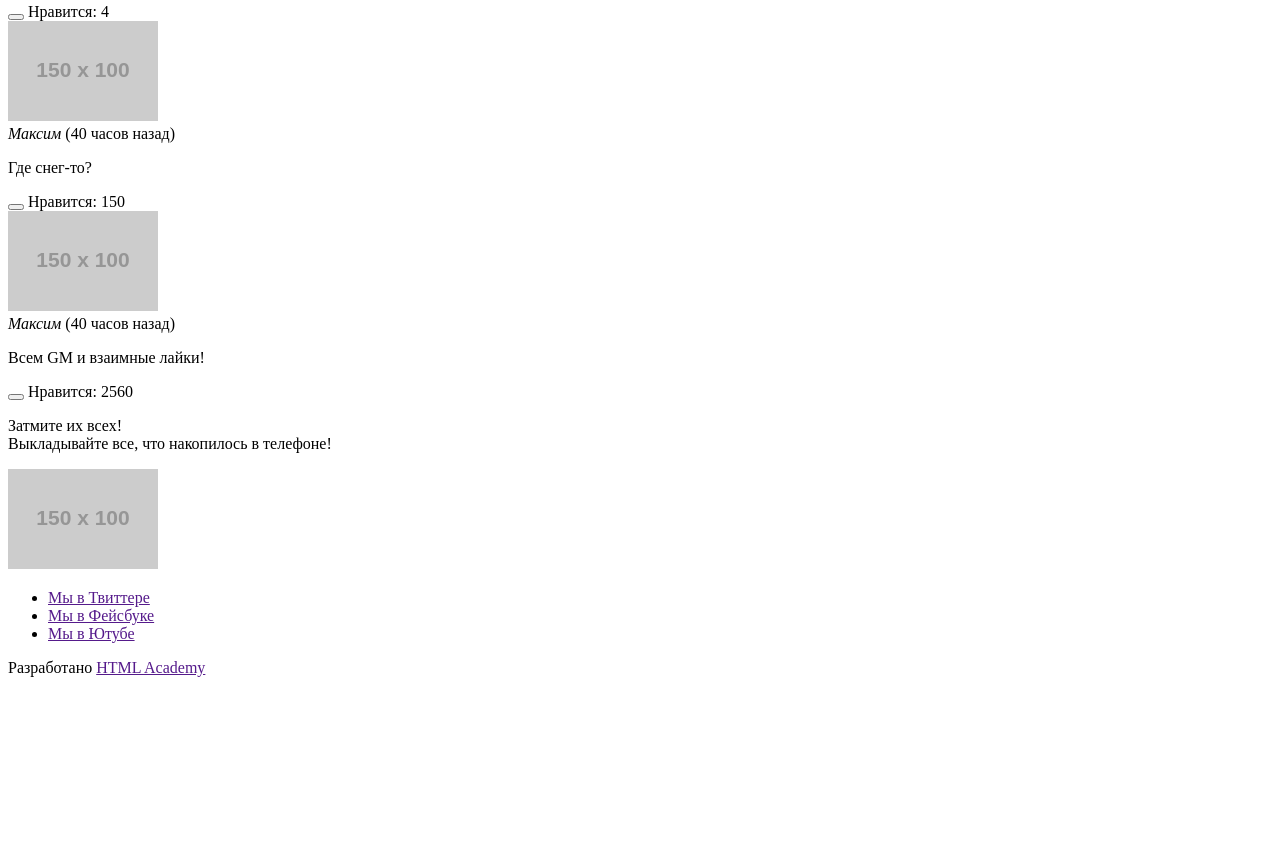
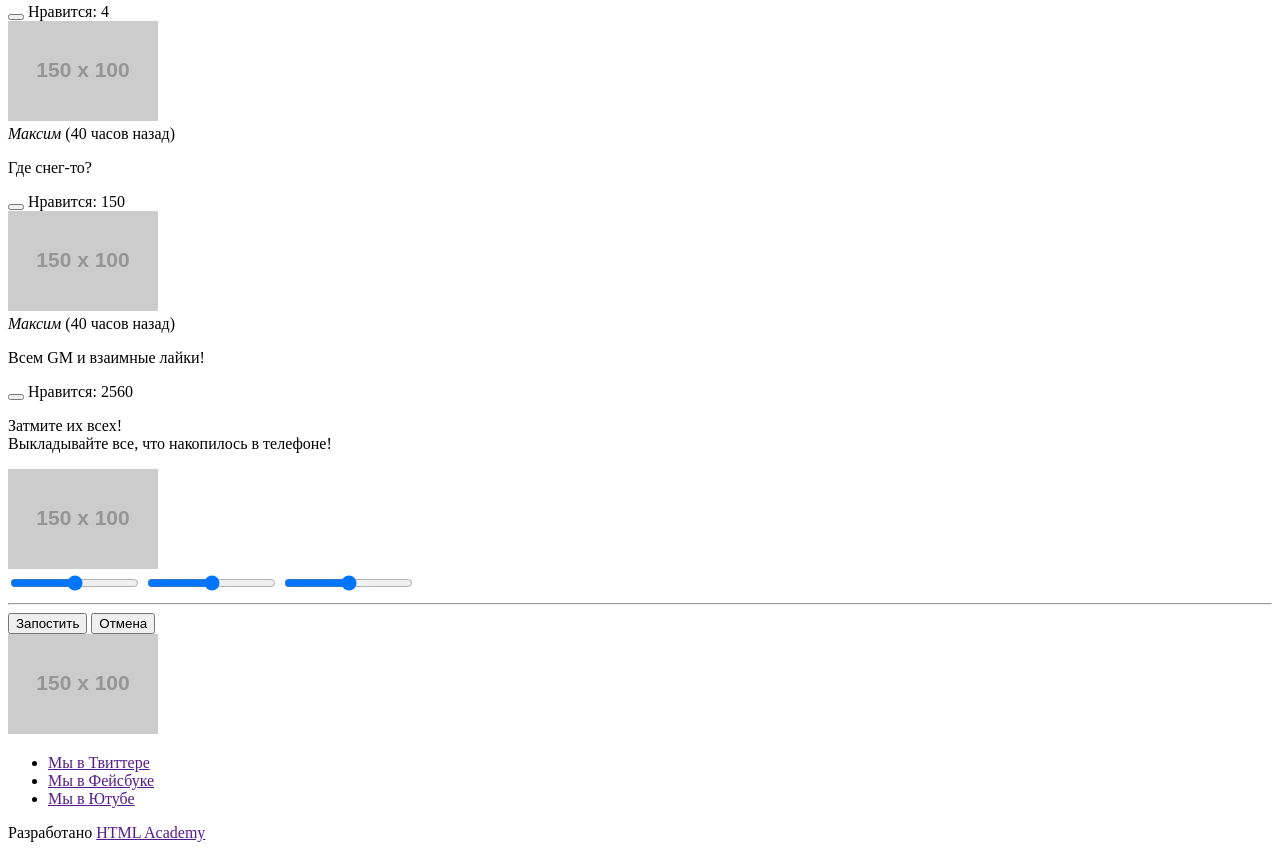
Before and after one commit to espavoru/63947-pink, a website: page photo.html in a window 1280 px wide. Shown: the part 1321-2179 px from the top of the page. Before the commit the page ends 2014 px from the top, so only its background shows below. Drawn offline with Linux system fonts and the light colour scheme; placeholder pictures from the web are drawn by us.

Commit message:
Добавил секцию редактирования фотографии

```diff
--- a/photo.html
+++ b/photo.html
@@ -141,6 +141,24 @@
           Выкладывайте все, что накопилось в телефоне!
         </p>
       </section>
+      <section class="photo-edit">
+        <div class="photo-edit__img">
+          <img src="http://placehold.it/150x100" alt="">
+        </div>
+        <form action="" class="photo-edit__form" method="post">
+          <div class="edit-photo">
+            <label class="edit-photo__crop" for="crop"></label>
+            <label class="edit-photo__color" for="color"></label>
+            <label class="edit-photo__light" for="light"></label>
+          </div>
+          <input class"photo-edit__form-range" type="range" name="crop" id="crop" min="-50" max="50">
+          <input class"photo-edit__form-range" type="range" name="color" id="color" min="-50" max="50">
+          <input class"photo-edit__form-range" type="range" name="light" id="light" min="-50" max="50">
+          <hr class="photo-edit__form-line">
+          <input class="photo-edit__form-submit btn" type="submit" value="Запостить">
+          <input class="photo-edit__form-submit btn" type="reset" value="Отмена">
+        </form>
+      </section>
     </main>
     <footer class="page-footer">
       <div class="page-footer__logo">
```
